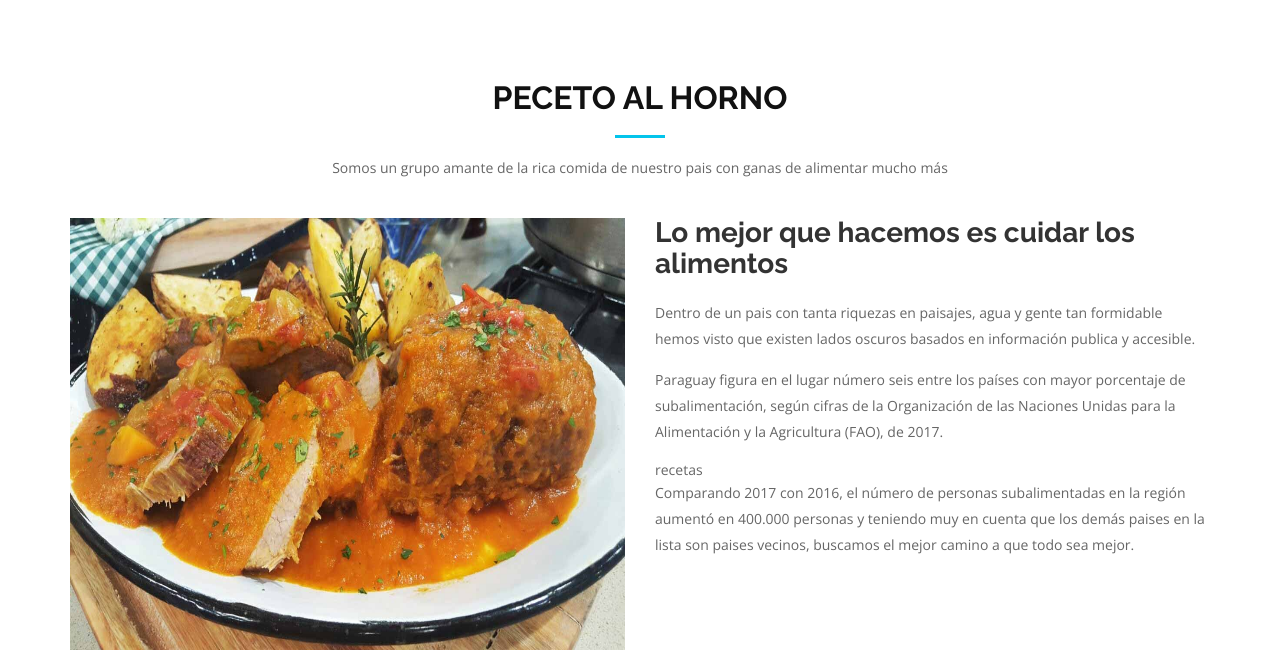
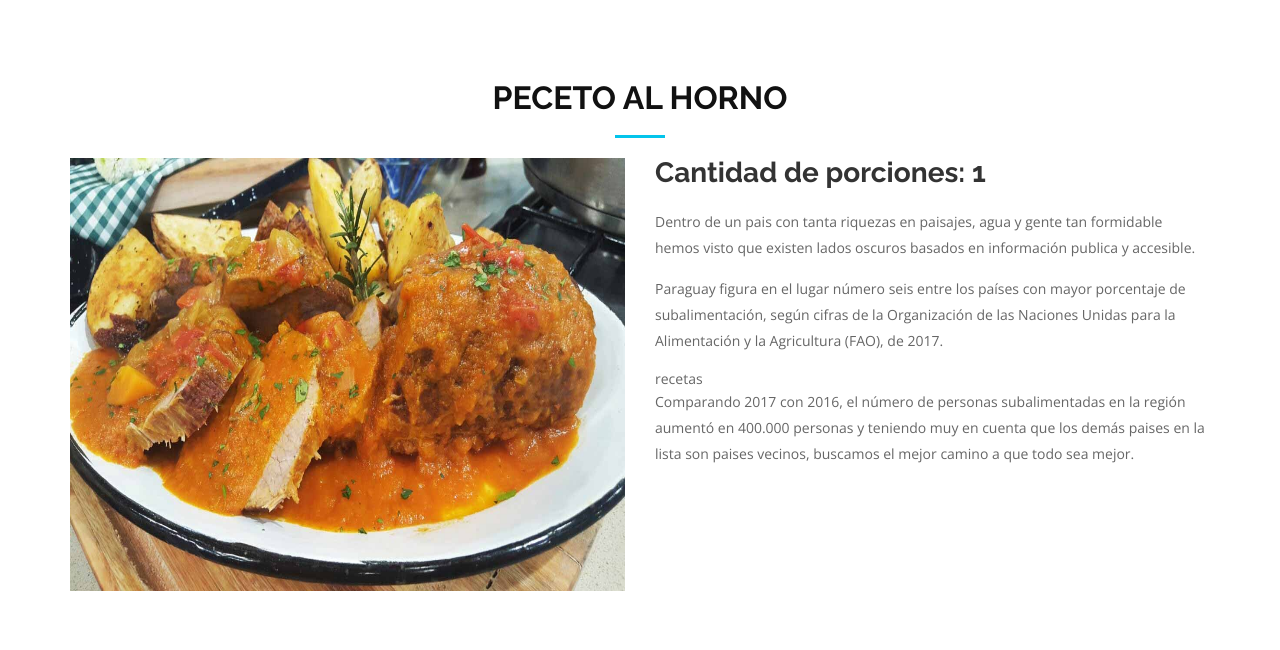
Before and after one commit to lestigarribiaf/karupora, a Django app: page /recetas/7 in a window 1280 px wide. Shown: the part 90-740 px from the top of the page. Run offline with Django 3.2, Linux system fonts and the light colour scheme; data comes from the database, SQL or seed files in the repository; some libraries are stand-ins or nearby versions.

Commit message:
actualizacion vista_receta

```diff
--- a/pendientes/templates/vista_receta.html
+++ b/pendientes/templates/vista_receta.html
@@ -88,8 +88,8 @@
           <div class="col-md-12 ">
             <h3 class="section-title">{{ receta.nombre_receta }}</h3>
             <div class="section-title-divider"></div>
-            <p class="section-description">Somos un grupo amante de la rica comida de nuestro pais con ganas de alimentar mucho más</p>
-          </div>
+            <!--<p class="section-description">Somos un grupo amante de la rica comida de nuestro pais con ganas de alimentar mucho más</p>
+       -->   </div>
         </div>
       </div>
       <div class="container about-container wow fadeInUp">
@@ -100,7 +100,7 @@
           </div>
 
           <div class="col-md-6 about-content">
-            <h2 class="about-title">Lo mejor que hacemos es cuidar los alimentos</h2>
+            <h2 class="about-title">Cantidad de porciones: {{ receta.porciones }}</h2>
             <p class="about-text">
               Dentro de un pais con tanta riquezas en paisajes, agua y gente tan formidable hemos visto que existen lados oscuros basados en información publica y accesible.
             </p>
```
